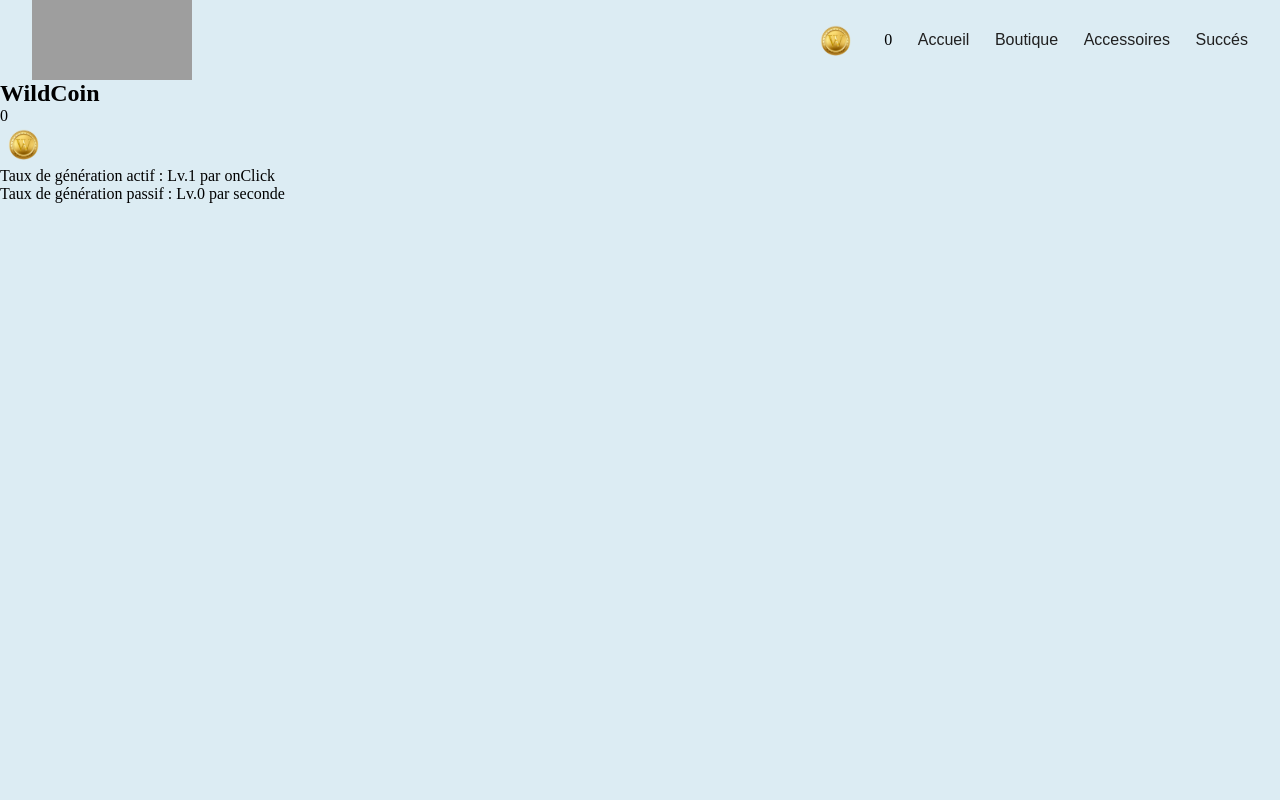
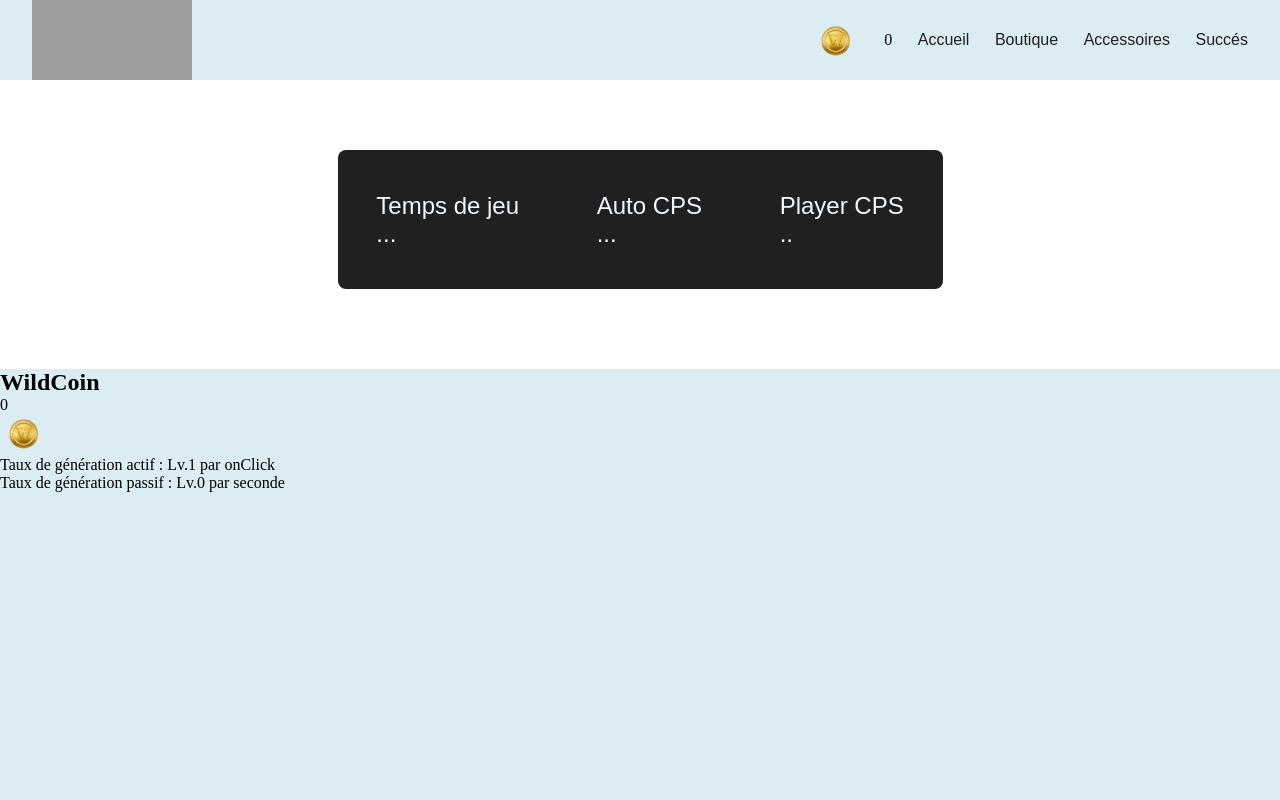
Before and after one commit to Batsave/Xmass-Click, a React (Vite) app: page / in a window 1280 px wide. Shown: the top 800 px of the page. Built offline with nearby package versions, Linux system fonts and the light colour scheme.

Commit message:
affichage Hud

```diff
--- a/src/App.jsx
+++ b/src/App.jsx
@@ -3,6 +3,7 @@ import { Outlet } from "react-router-dom";
 
 import Navbar from "./components/navbar";
 import Footer from "./components/footer";
+import Hud from "./components/Hud/Hud";
 
 import "./scss/root.scss";
 import "./scss/components/footer.scss";
@@ -15,6 +16,7 @@ function App() {
   return (
     <>
       <Navbar setUrl={setUrl} navData={navData} />
+      <Hud />
       <main>
         <Outlet context={[url, setUrl]} />
       </main>
--- /dev/null
+++ b/src/components/Hud/Hud.jsx
@@ -0,0 +1,22 @@
+import "../../scss/components/Hud.scss";
+
+function Hud() {
+  return (
+    <div className="hudContainer">
+      <div className="time">
+        <p>Temps de jeu</p>
+        <p>...</p>
+      </div>
+      <div className="auto">
+        <p>Auto CPS</p>
+        <p>...</p>
+      </div>
+      <div className="player">
+        <p>Player CPS</p>
+        <p>..</p>
+      </div>
+    </div>
+  );
+}
+
+export default Hud;
--- /dev/null
+++ b/src/scss/components/Hud.scss
@@ -0,0 +1,16 @@
+.hudContainer {
+  background-color: var(--color-grey);
+  color: var(--color-white);
+  font-family: var(--font);
+  width: 605px;
+  height: 139px;
+  display: flex;
+  justify-content: space-around;
+  align-items: center;
+  margin: auto;
+  border-radius: 8px;
+  margin-top: 150px;
+  box-sizing: border-box;
+  color: aliceblue;
+  font-size: 24px;
+}
--- a/src/scss/components/footer.scss
+++ b/src/scss/components/footer.scss
@@ -65,7 +65,6 @@
       .section-item,
       a {
         width: fit-content;
-
         font-family: var(--font);
         font-size: 1rem;
         color: var(--color-grey);
```
